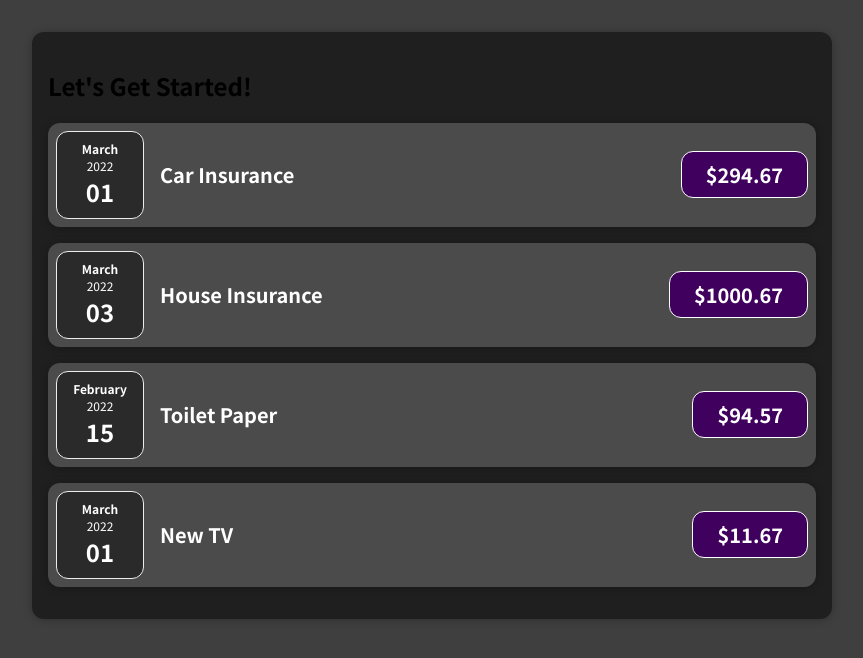
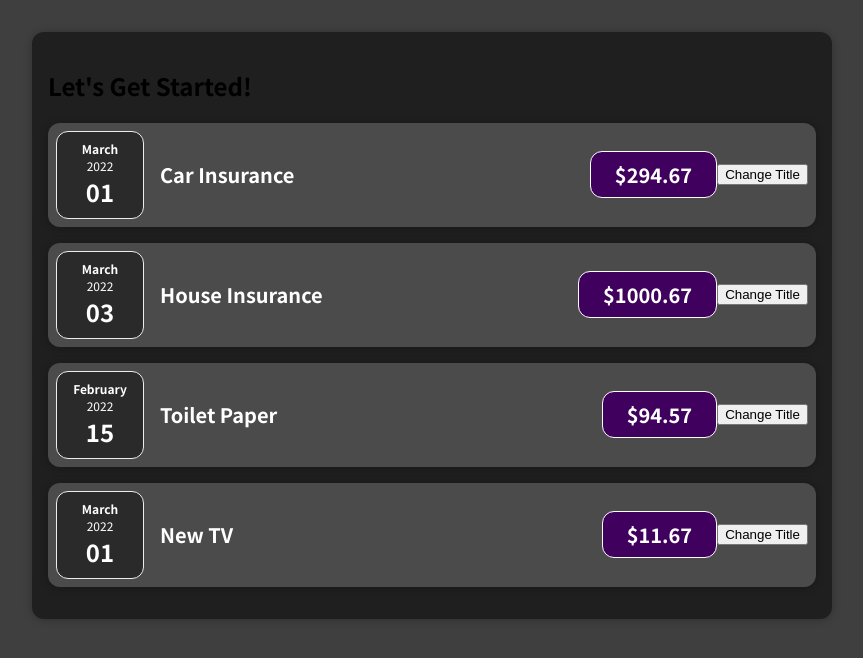
Before and after one commit to jyb1798/ReactPractice, a React (Create React App) app: page / in a window 1280 px wide. Shown: the top 658 px of the page, without its empty margins (208-1071 px from the left). Built offline with nearby package versions, Linux system fonts and the light colour scheme.

Commit message:
Add : 이벤트

```diff
--- a/src/components/Expenses/ExpenseItem.js
+++ b/src/components/Expenses/ExpenseItem.js
@@ -3,6 +3,9 @@ import Card from "../UI/Card";
 import "./ExpenseItem.css";
 
 const ExpenseItem = (props) => {
+  const clickHandler = () => {
+    console.log("click");
+  };
   return (
     <Card className="expense-item">
       <ExpenseDate date={props.date} />
@@ -10,6 +13,7 @@ const ExpenseItem = (props) => {
         <h2>{props.title}</h2>
         <div className="expense-item__price">${props.amount}</div>
       </div>
+      <button onClick={clickHandler}>Change Title</button>
     </Card>
   );
 };
```
